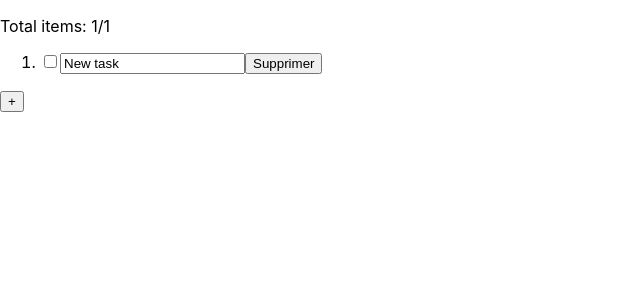
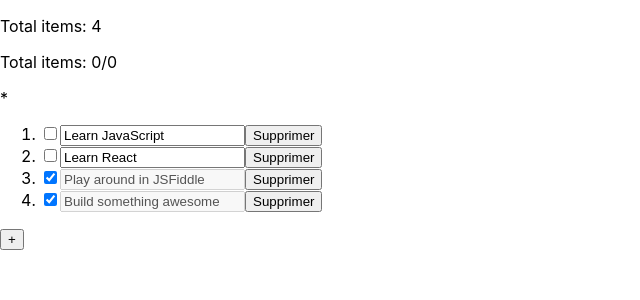
Before and after one commit to KoloboIsMe/TodoList, a React (Create React App) app: page / in a window 1280 px wide. Shown: the top 300 px of the page, without its empty margins (0-640 px from the left). Built offline with nearby package versions, Linux system fonts and the light colour scheme.

Commit message:
Retour sur classe unique

```diff
--- a/package.json
+++ b/package.json
@@ -9,6 +9,7 @@
     "react": "^18.2.0",
     "react-dom": "^18.2.0",
     "react-scripts": "5.0.1",
+    "uuid": "^9.0.1",
     "web-vitals": "^2.1.4"
   },
   "scripts": {
--- a/src/App/App.js
+++ /dev/null
@@ -1,33 +0,0 @@
-import '../style/App.css';
-import Header from './Header.js';
-import Footer from './Footer.js';
-import TaskListing from './TaskListing.js'
-import React from 'react';
-import ReactDOM from 'react-dom';
-
-/**
- * L'application, composée d'un Header, du listing des tâches, et d'un Footer.
- *
- * Singleton pour permettre à toute l'application d'y avoir accès.
- */
-class App extends React.Component {
-    constructor(props) {
-        super(props);
-
-        this.header = new Header({ app: this });
-        this.taskListing = new TaskListing({ app: this });
-        this.footer = new Footer({ app: this });
-    }
-
-    render() {
-        let header = this.header.render();
-        return (<div>
-                {header}
-                {this.taskListing.render()}
-                {this.footer.render()}
-        </div>);
-    }
-}
-
-ReactDOM.render(<App/>, document.querySelector("#root"));
-export default App;
--- a/src/App/Footer.js
+++ /dev/null
@@ -1,26 +0,0 @@
-import React from "react";
-
-class Footer extends React.Component {
-    constructor(props) {
-        super(props);
-        //TODO thhis
-    }
-
-    render() {
-        // TODO composer l'application avec le header, le listing, et le footer
-        return (<footer>
-            <button onClick={this.addItem}>+</button>
-        </footer>);
-    }
-
-    addTask() {
-        // TODO Ajouter une tache au TaskListing
-    }
-
-    filter(filter) {
-        // TODO Filtrer l'affichage des tâches selon le filtre, opacifier la barre de progression du header,
-        //  seulement si filter contient au moins trois caractères
-    }
-}
-
-export default Footer;
--- a/src/App/Header.js
+++ /dev/null
@@ -1,24 +0,0 @@
-import React from "react";
-
-/**
- * Représente le header de l'application, composé d'une barre de progression
- */
-class Header extends React.Component {
-    constructor(props) {
-        super(props);
-        //TODO this
-    }
-
-    render() {
-        // Accédez à taskListing à partir de l'instance de App
-        const taskListing = this.props.app.taskListing;
-
-        return (
-            <header>
-                <p>Total items: {taskListing.count(false) + '/' + taskListing.count(true)}</p>
-            </header>
-        );
-    }
-}
-
-export default Header;
--- /dev/null
+++ b/src/components/App.js
@@ -0,0 +1,101 @@
+import React from "react";
+class App extends React.Component {
+    static id = 0;
+
+    constructor(props) {
+        super(props);
+        this.state = {
+            items: [
+                {text: "Learn JavaScript", done: false, id: 1},
+                {text: "Learn React", done: false, id: 2},
+                {text: "Play around in JSFiddle", done: true, id: 3},
+                {text: "Build something awesome", done: true, id: 4}
+            ]
+        };
+        this.id = 5;
+        this.addItem = this.addItem.bind(this);
+        this.delete = this.delete.bind(this);
+    }
+
+    addItem() {
+        const newItem = {id: this.id++, text: "New task", done: false};
+        this.setState(prevState => ({
+            items: [...prevState.items, newItem]
+        }));
+    }
+
+    render() {
+
+        return (
+            <div>
+                <header>
+                    <p>Total items: {this.state.items.length}</p>
+                    <p>Total items: {this.count(false) + '/' + this.count(true)}</p>*
+                </header>
+                <ol>
+                    {this.state.items.map(item => (
+                        <li key={item.id}>
+                            <label>
+                                <input
+                                    type="checkbox"
+                                    checked={item.done}
+                                    onChange={() => this.toggleDone(item.id)}
+                                />
+                                <input
+                                    type="text"
+                                    value={item.text}
+                                    className={item.done ? "done" : ""}
+                                    id={item.id}
+                                    onChange={e => this.handleEdit(item.id, e.target.value)}
+                                    disabled={item.done}
+                                />
+                                <button
+                                    type="button"
+                                    onClick={() => this.delete(item.id)}>
+                                    Supprimer
+                                </button>
+                            </label>
+                        </li>
+                    ))}
+                </ol>
+                <footer>
+                    <button onClick={this.addItem}>+</button>
+                </footer>
+            </div>
+        );
+    }
+
+    handleEdit(itemId, newText) {
+        this.setState(prevState => ({
+            items: prevState.items.map(item =>
+                item.id === itemId ? {...item, text: newText} : item
+            )
+        }));
+    }
+
+    toggleDone(itemId) {
+        this.setState(prevState => ({
+            items: prevState.items.map(item =>
+                item.id === itemId ? {...item, done: !item.done} : item
+            )
+        }));
+    }
+
+    delete(itemId) {
+        this.setState(prevState => ({
+            items: prevState.items.filter(item => item.id !== itemId)
+        }));
+    }
+
+    count(done = true) {
+        let counter = 0;
+        for (let i = 0; i < this.state.items.length; i++) {
+            if (this.state.items[i].isChecked === done) {
+                counter++;
+            }
+        }
+        return counter;
+    }
+}
+
+export default App;
--- a/src/App/Task.js
+++ b/src/components/Task.js
@@ -1,46 +1,38 @@
 import React from "react";
+import {v4 as uuidv4} from "uuid";
 
-/**
- * La représentation objet d'une tache
- */
-class Task {
-    /**
-     * Constructeur qui initialise les attributs et stocke l'ID donné.
-     * @param id
-     */
-    constructor(id) {
-        this.id = id;
+class Task{
+    constructor(listing) {
+        this.listing = listing;
+        this.id = uuidv4();
         this.label = "New task";
         this.isChecked = false;
-        this.category = null;
     }
 
-    /**
-     * Change l'état de la tâche.
-     */
+    update() {
+        // Mettre à jour le TaskListing
+        this.listing.setState(prevState => ({
+            items:[this]
+        }));
+    }
+
     toggleDone() {
         this.isChecked = !this.isChecked;
+        this.update();
     }
 
-    /**
-     * Change le label de la tâche.
-     * @param label
-     */
     edit(label) {
         this.label = label;
+        this.update();
     }
 
-    /**
-     * Formatte la tâche.
-     * @returns {JSX.Element}
-     */
     render() {
         return (
             <label>
                 <input
                     type="checkbox"
-                    checked={this.done}
-                    onChange={() => this.toggleDone()}
+                    checked={this.isChecked}
+                    onChange={this.toggleDone()}
                 />
                 <input
                     type="text"
--- a/src/App/TaskListing.js
+++ b/src/components/TaskListing.js
@@ -1,33 +1,23 @@
 import React from "react";
 import Task from "./Task";
-import ReactDOM from "react-dom";
 
 class TaskListing extends React.Component {
-    static id = 0;
-
     constructor(props) {
         super(props);
 
-        // TODO Import tasks
-
         this.state = {
-            items: [new Task(TaskListing.id++)]
+            items: [new Task(this)]
         };
-
-        // Lancement de l'application
-        ReactDOM.render(<TaskListing/>, document.querySelector("#root"));
     }
 
     render() {
         return (
             <div>
                 <ol>
-                    {this.state.items.map(item => ((
+                    {this.state.items && this.state.items.map(item => ((
                         <li key={item.id}>
                             {item.render()}
-                            <button
-                                type="button"
-                                onClick={() => this.deleteTask(item.id)}>
+                            <button onClick={() => this.deleteTask(item.id)}>
                                 Supprimer
                             </button>
                         </li>
@@ -38,7 +28,9 @@ class TaskListing extends React.Component {
     }
 
     addTask() {
-        this.items += new Task(this.id++);
+        this.setState(prevState => ({
+            items: [...prevState.items, new Task(this)]
+        }));
     }
 
     deleteTask(id) {
@@ -48,10 +40,9 @@ class TaskListing extends React.Component {
     }
 
     count(done = true) {
-        // TODO compter les tâches faites ou pas faites selon le paramètre
         let counter = 0;
         for (let i = 0; i < this.state.items.length; i++) {
-            if (!this.state.items[i].done) {
+            if (this.state.items[i].isChecked === done) {
                 counter++;
             }
         }
--- a/src/index.js
+++ b/src/index.js
@@ -1,16 +1,15 @@
 import React from 'react';
 import ReactDOM from 'react-dom/client';
 import './style/index.css';
-import App from './App/App';
 import reportWebVitals from './reportWebVitals';
+import App from "./components/App.js";
 
 const root = ReactDOM.createRoot(document.getElementById('root'));
 root.render(
   <React.StrictMode>
-    <App />
+      <App/>
   </React.StrictMode>
 );
-
 
 // If you want to start measuring performance in your app, pass a function
 // to log results (for example: reportWebVitals(console.log))
```
Also changed, not shown: src/components/Footer.js (added, +16 -0 lines), src/components/Header.js (added, +17 -0 lines), src/setupTests.js (deleted, +0 -5 lines), 1 other file (tests, documents, lock files or other folders).
